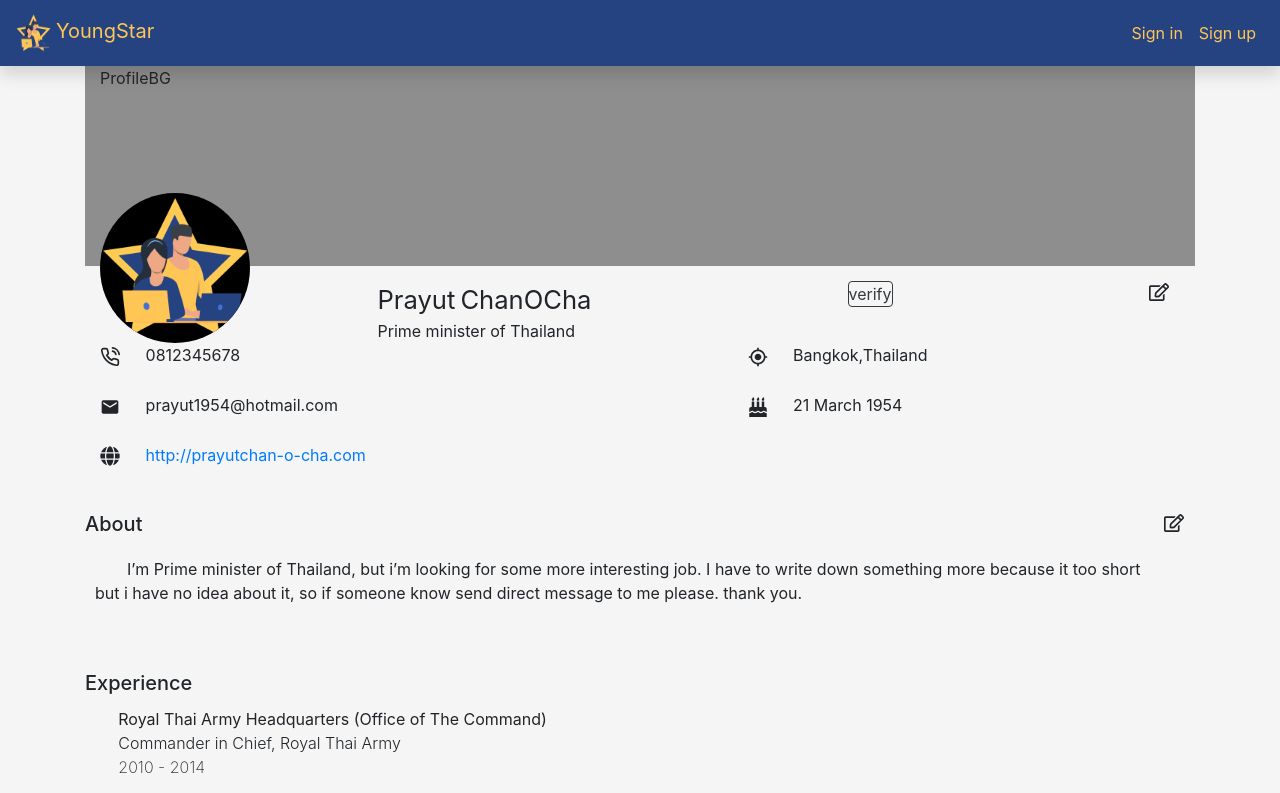
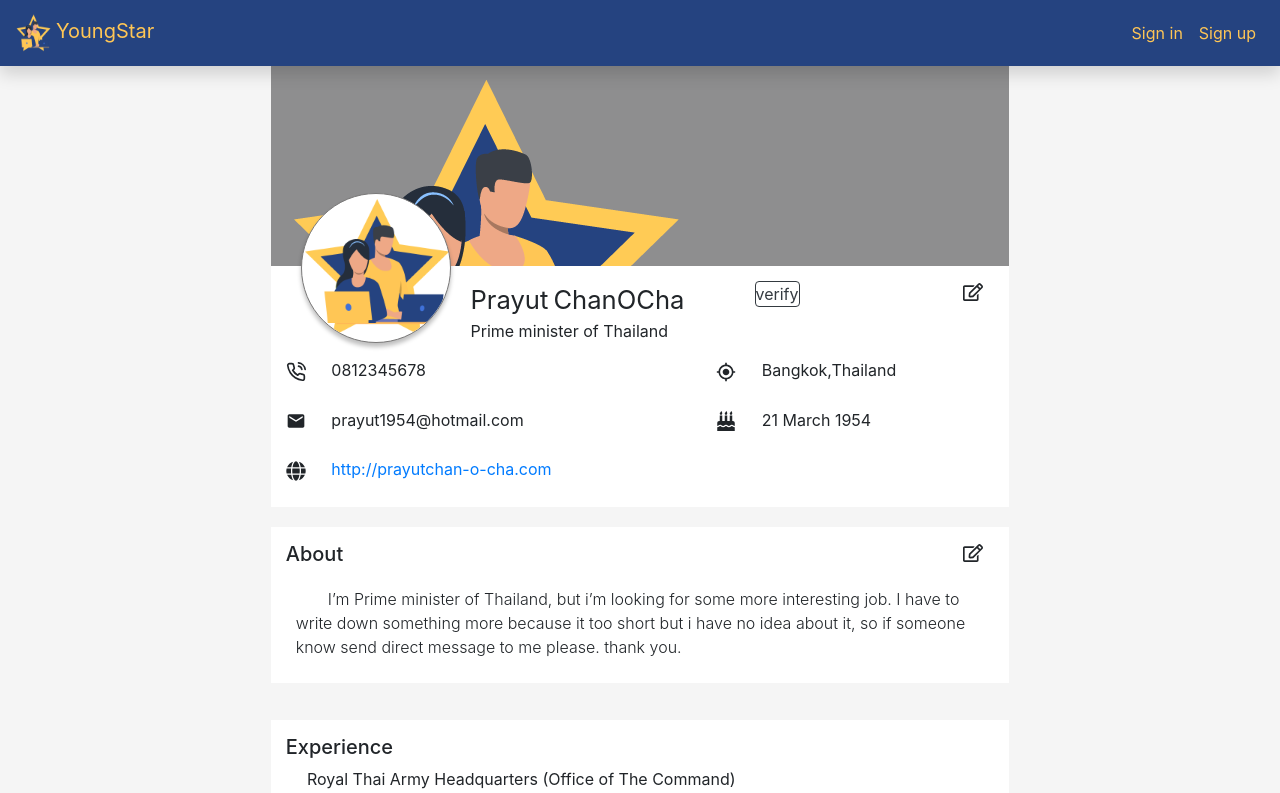
Before and after one commit to 2110423-2019-2/sec2_ShibaInu_front_end, a React (Create React App) app: page /profile in a window 1280 px wide. Shown: the top 793 px of the page. Built offline with nearby package versions, Linux system fonts and the light colour scheme.

Commit message:
fixed profile image

```diff
--- a/src/NavBar.js
+++ b/src/NavBar.js
@@ -17,6 +17,8 @@ class NavBar extends React.Component {
             },
             mode: this.props.mode
         };
+
+
     }
 
     render(){
--- a/src/Profile.css
+++ b/src/Profile.css
@@ -1,9 +1,12 @@
-@media  screen and (max-width: 600px) {
+body{
+    background-color: black;
+}
+@media  screen and (max-width: 1200px) {
     svg{
         font-size : 5px;
     }
     p{
-      font-size: 10px;
+      font-size: 12px;
       margin-left: 10px ;
     }
     div.col-5{
@@ -23,22 +26,42 @@
         font-size: 10px;
     }
     div.content{
-        font-size: 15px;
+        font-size: 12px;
+
     }
-
-
+    .pro-img{
+        width: 75px;
+        height: 75px;
+    }
+    #img-f{
+        width: 75px;
+        height: 75px
+    }
+}
+@media screen and (min-width: 1201px) {
+    .container{
+        max-width: 60%;
+    }
+    .pro-img{
+        width: 150px;
+        height: 150px;
+    }
+    #img-f{
+        width: 150px;
+        height: 150px;
+    }
 }
 #pro-bg {
+    position: relative;
     background-color: #8e8e8f;
     height: 200px;
     padding-left: 15px;
+    overflow: hidden;
 
 }
-#exp {
-    margin-bottom: 20px;
-}
-#edu {
-    margin-bottom: 20px;
+#pro-bg :hover{
+    cursor: pointer;
+    opacity: 0.5;
 }
 #personal {
     margin-bottom: 20px;
@@ -50,17 +73,11 @@
 #upper-second{
     margin-top: 15px;
     position: relative;
+
 }
 
 .pro-img {
     padding-left:0 ;
-    position: absolute;
-    max-width: 150px;
-    min-width: 100px;
-    width: 150px;
-    height: 150px;
-    max-height: 150px;
-    min-height: 100px;
     bottom: 0px;
 }
 .pro-img img{
@@ -68,6 +85,31 @@
 }
 #pro-img-frame {
     position: relative;
+    padding-left: 4%;
+    padding-bottom: 2% ;
+}
+#img-f {
+    position: absolute;
+    display: block;
+    background-color: white;
+    border: 1px solid rgb(122, 121, 121);
+    border-radius: 50%;
+    bottom: 0px;
+    overflow: hidden;
+    opacity: 1;
+    box-shadow: 0px 4px 4px rgba(0, 0, 0, 0.25);
+    text-align: center;
+
+}
+
+
+@keyframes myfadeIn {
+    0%   { opacity: 1; }
+    100% { opacity: 0.5; }
+  }
+@keyframes myfadeOut {
+    0%   { opacity: 0.5; }
+    100% { opacity: 1; }
 }
 #edit {
     position: absolute;
@@ -79,12 +121,14 @@
     float: right;
 }
 #exp {
+    margin-bottom: 20px;
     height: 200px;
     padding-top:15px;
     padding-left: 15px;
 }
 
 #edu {
+    margin-bottom: 20px;
     height: 200px;
     padding-top:15px;
     padding-left: 15px;
@@ -92,19 +136,27 @@
 #skill {
     margin-bottom: 5%;
     margin-top: 5%;
-    padding: 0,0,0,0;
+    padding: 2%;
+    background-color: white;
 }
 #pic-e{
     position: absolute;
-    top:-50%;
-    left: 55%;
+    bottom: 0;
+    display: block;
+    transform: translate(-50%,-50%);
+    top: 50%;
+    left: 50%;
+    border-radius: 50%;
+    width: 150px;
+    height: 150px;
+    transition-property: all;
+    opacity: 0;
+}
+#pic-e:hover{
+    display: block;
+    opacity: 0.8;
+}
 
-}
-#pic-edit{
-    position: absolute;
-    top:10px;
-    right: 50px;
-}
 #e-link {
     position: relative;
     float: right;
@@ -112,20 +164,7 @@
     padding: 0;
     right: 0;
 }
-#img-f {
-    position: absolute;
-    background-color: black;
-    border-radius: 50%;
-    max-width: 150px;
-    min-width: 100px;
-    width: 150px;
-    height: 150px;
-    max-height: 150px;
-    min-height: 100px;
-    bottom: 0px;
-    overflow: hidden;
 
-}
 .a {
     width:66%;
     margin: auto;
@@ -186,6 +225,7 @@ div.content{
     text-indent: 2.5vw;
     padding: 10px;
     padding-right: 3%;
+    font-weight: 300;
 }
 p.strong{
     font-weight: normal;
@@ -212,11 +252,28 @@ p.weak{
     margin-bottom: 1%;
 }
 #exp-edu{
+    padding : 2%;
     margin-top: 5%;
+    background-color: white;
 }
 .skill-list{
     margin-left: 3% ;
     margin-top: 1%;
     margin-bottom: 1%;
-
 }
+#about-box{
+    background-color: white;
+    padding : 2%;
+}
+#personal{
+    background-color: white;
+}
+#sub-second-one{
+    padding-left: 2%;
+    margin-top: 2% ;
+}
+#sub-second-two{
+    padding-right:2%;
+    padding-left:2%;
+    margin-top: 2% ;
+}
--- a/src/Profile.js
+++ b/src/Profile.js
@@ -1,4 +1,4 @@
-import React, { useState } from "react";
+import React  from "react";
 import logo from "./material/Logo.png";
 import "./Profile.css";
 import { FaRegEdit, FaGlobe, FaBirthdayCake } from "react-icons/fa";
@@ -13,6 +13,7 @@ import {
   EducationListItem,
   ExperienceListItem
 } from "./ProfileModal";
+import { Container } from "react-bootstrap";
 class Profile extends React.Component {
   constructor(props) {
     super(props);
@@ -68,25 +69,25 @@ class Profile extends React.Component {
     return (
       <>
         <NavBar mode="guest"/>
-        <div className="container">
+        <Container className = "container">
           <div className="row-5-xs" id="personal">
             <div className="row" id="pro-bg">
-              ProfileBG
+              <img src={logo} className="pro-bg-img" alt="youngstar logo" />
             </div>
             <div className="row" id="upper-second">
               <div className="col-3 mr" id="pro-img-frame">
+
                 <div id="img-f">
-                  <img src={logo} className="pro-img" alt="youngstar logo" />
-                  <button
-                    className="btn"
+                <img src={logo} className="pro-img" alt="youngstar logo" />
+                <button
                     id="pic-e"
                     onClick={this.handleUpper1}
-                  >
-                    <FaRegEdit size={20} id="pic-edit" />
+                  >Change Profile
                   </button>
                 </div>
+
               </div>
-              <div className="col-5">
+              <div className="col-5" >
                 <div className="fname">{this.state.fname}</div>
                 <div className="lname"> {this.state.lname}</div>
                 <div className="headline">{this.state.headline}</div>
@@ -106,7 +107,7 @@ class Profile extends React.Component {
               </div>
             </div>
             <div className="row">
-              <div className="col-7">
+              <div className="col-7" id="sub-second-one">
                 <div>
                   <FiPhoneCall />
                   <p className="tel">{this.state.tel}</p>
@@ -120,7 +121,7 @@ class Profile extends React.Component {
                   <p className="web"><a href={this.state.website}>{this.state.website}</a></p>
                 </div>
               </div>
-              <div className="col-5">
+              <div className="col-5" id="sub-second-two">
                 <div>
                   <MdMyLocation />
                   <p className="location">{this.state.location}</p>
@@ -132,7 +133,7 @@ class Profile extends React.Component {
               </div>
             </div>
           </div>
-          <div className="row-1" id="about">
+          <div className="row-1" id="about-box">
             <div className="About">
               <h5>About</h5>
               <About />
@@ -177,7 +178,7 @@ class Profile extends React.Component {
               <SkillListItem Skill={item} ListOnly={true} />
             ))}
           </div>
-        </div>
+        </Container>
       </>
     );
   }
```
